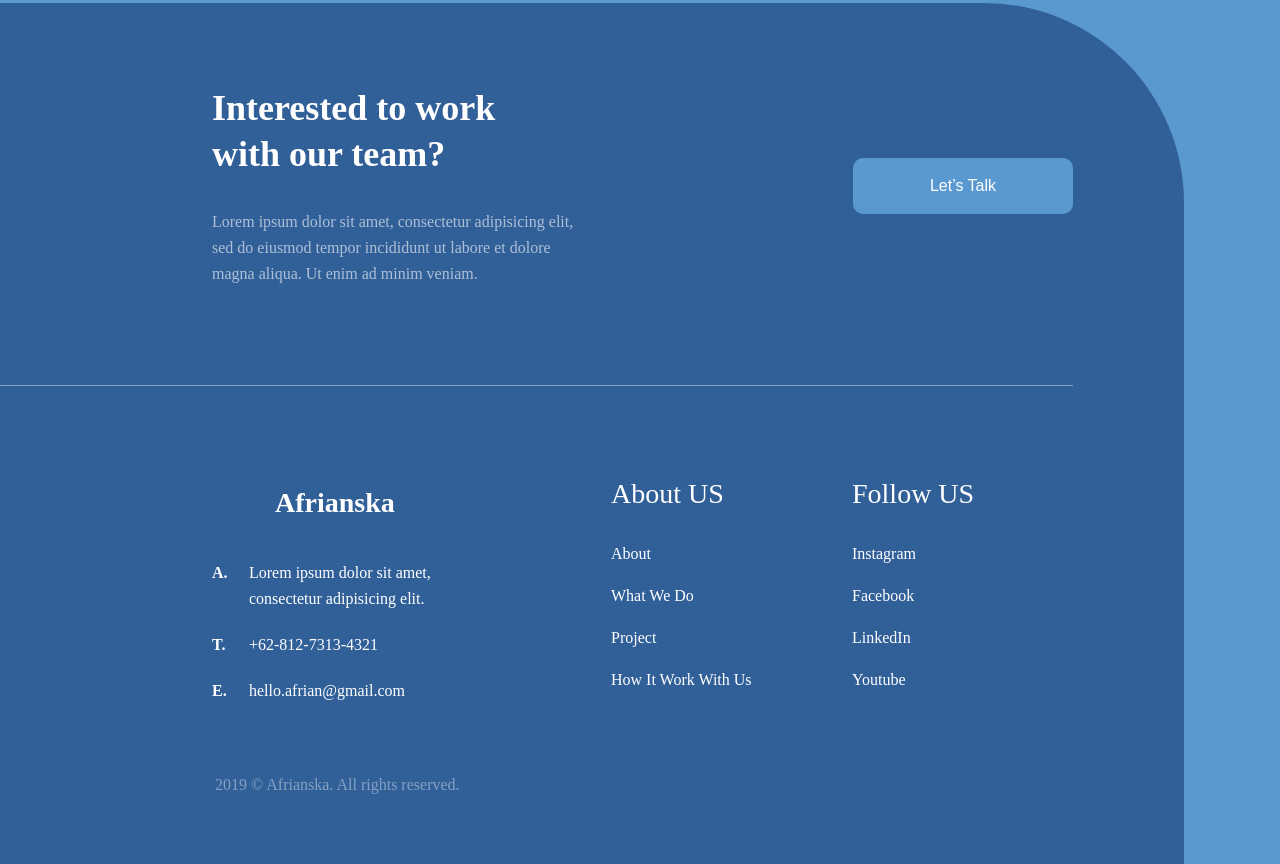
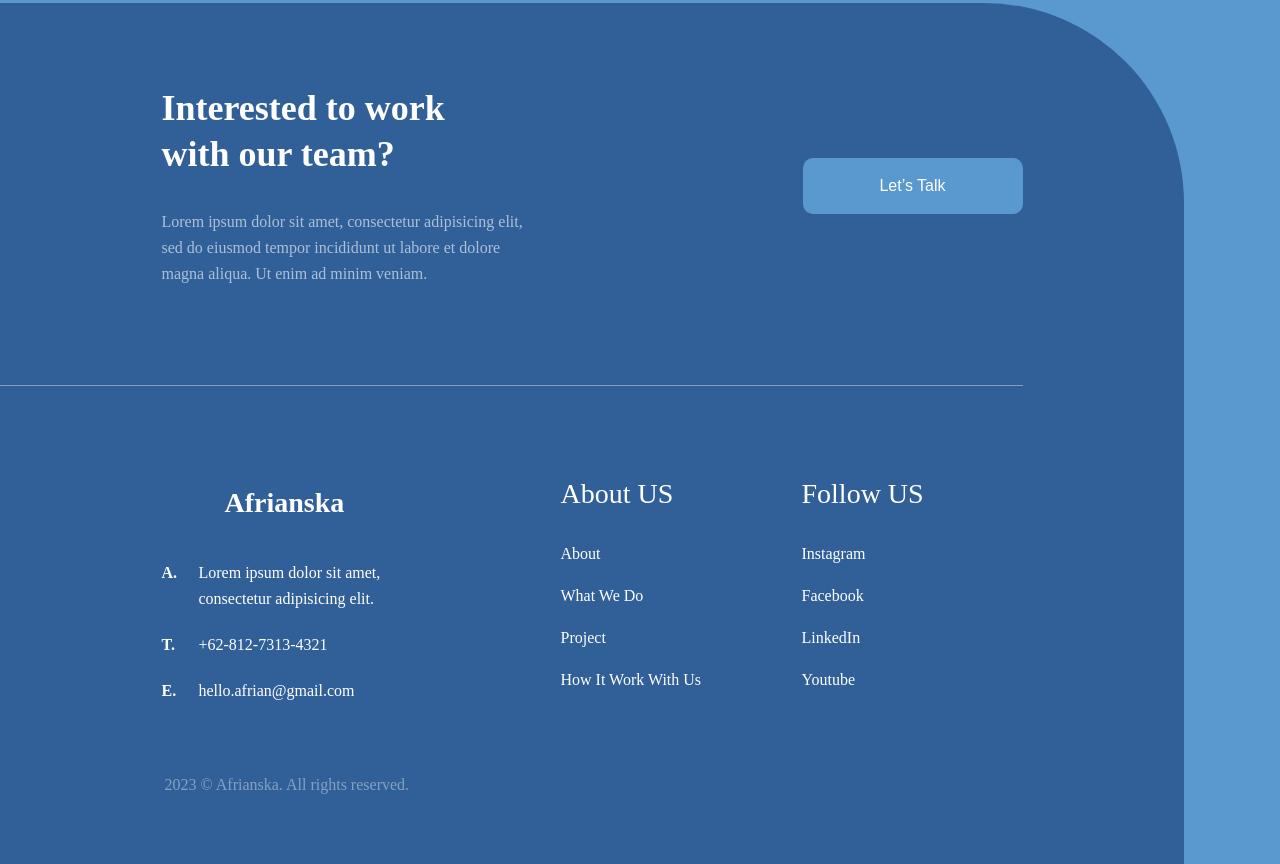
Before and after one commit to life-invader/digital-element, a website built with webpack: page src/index.html in a window 1280 px wide. Shown: the part 3008-3872 px from the top of the page. Built offline with nearby package versions, Linux system fonts and the light colour scheme; files whose address does not match are found by name.

Commit message:
3. Фиксит верстку чуть-чуть

```diff
--- a/src/index.html
+++ b/src/index.html
@@ -160,7 +160,6 @@
 
   <footer class="footer">
     <div class="footer__wrapper">
-      <div class="footer__inner-wrapper">
       <div class="footer__container">
         <header class="footer__header">
           <div class="footer__header-info">
@@ -191,14 +190,14 @@
               <li class="footer__contacts-list-item">
                 <p class="footer__contact">
                   <span class="footer__contact-number">T.</span>
-                    +62-812-7313-4321
+                  <a class="footer__nav-link" href="tel: +62-812-7313-4321">+62-812-7313-4321</a>
                 </p>
               </li>
 
               <li class="footer__contacts-list-item">
                 <p class="footer__contact">
                   <span class="footer__contact-number">E.</span>
-                    hello.afrian@gmail.com
+                  <a class="footer__nav-link" href="mailto: hello.afrian@gmail.com">hello.afrian@gmail.com</a>
                 </p>
               </li>
             </ul>
@@ -251,8 +250,7 @@
           </nav>
         </div>
 
-          <p class="footer__rights">2019 © Afrianska. All rights reserved.</p>
-        </div>
+        <p class="footer__rights">2023 © Afrianska. All rights reserved.</p>
       </div>
   </footer>
 
--- a/src/style/blocks/benefit.scss
+++ b/src/style/blocks/benefit.scss
@@ -40,6 +40,11 @@
       background-repeat: no-repeat;
       background-position: center;
       margin-left: 28px;
+      transition: transform 0.3s;
+    }
+
+    &:hover::after {
+      transform: translateX(-10px);
     }
   }
 
--- a/src/style/blocks/button.scss
+++ b/src/style/blocks/button.scss
@@ -8,4 +8,5 @@
   font-size: 16px;
   line-height: 26px;
   cursor: pointer;
+  transition: all 0.3s;
 }
--- a/src/style/blocks/footer.scss
+++ b/src/style/blocks/footer.scss
@@ -5,7 +5,7 @@
 
   &__container {
     padding: 0;
-    margin: 0 0 0 auto;
+    margin: 0 auto;
     max-width: 901px;
   }
 
@@ -14,10 +14,6 @@
     background-color: $dark-blue-color;
     margin-right: 96px;
     padding-bottom: 70px;
-  }
-
-  &__inner-wrapper {
-    max-width: 1093px;
   }
 
   &__header {
@@ -33,10 +29,15 @@
       background-color: #fff;
       opacity: 0.4;
       height: 1px;
-      width: 1073px;
+      width: 5000px;
       right: 20px;
       bottom: 0;
     }
+  }
+
+  &__header-button:hover {
+    background-color: $dark-blue-color;
+    border: 1px solid $blue-color;
   }
 
   &__header-info {
@@ -106,8 +107,6 @@
 
   &__nav {
     display: grid;
-
-    // grid-template-columns: repeat(auto-fit, 170px);
     grid-template-columns: repeat(2, 170px);
     gap: 71px;
   }
@@ -130,6 +129,11 @@
     color: inherit;
     font-size: 16px;
     line-height: 26px;
+    transition: opacity 0.2s;
+
+    &:hover {
+      opacity: 0.5;
+    }
   }
 
   &__rights {
@@ -181,8 +185,6 @@
 
     &__nav {
       margin-top: 40px;
-
-      // grid-template-columns: repeat(auto-fit, 170px);
     }
 
     &__header {
--- a/src/style/blocks/header.scss
+++ b/src/style/blocks/header.scss
@@ -38,6 +38,11 @@
 
   &__button {
     margin-top: 76px;
+
+    &:hover {
+      background-color: #29567e;
+      border-radius: 0;
+    }
   }
 }
 
--- a/webpack.config.js
+++ b/webpack.config.js
@@ -60,7 +60,6 @@ module.exports = {
           },
         },
       },
-      {},
     ],
   },
 };
```
Also changed, not shown: readme.md. Lines whose indentation alone changed are shown as unchanged.
